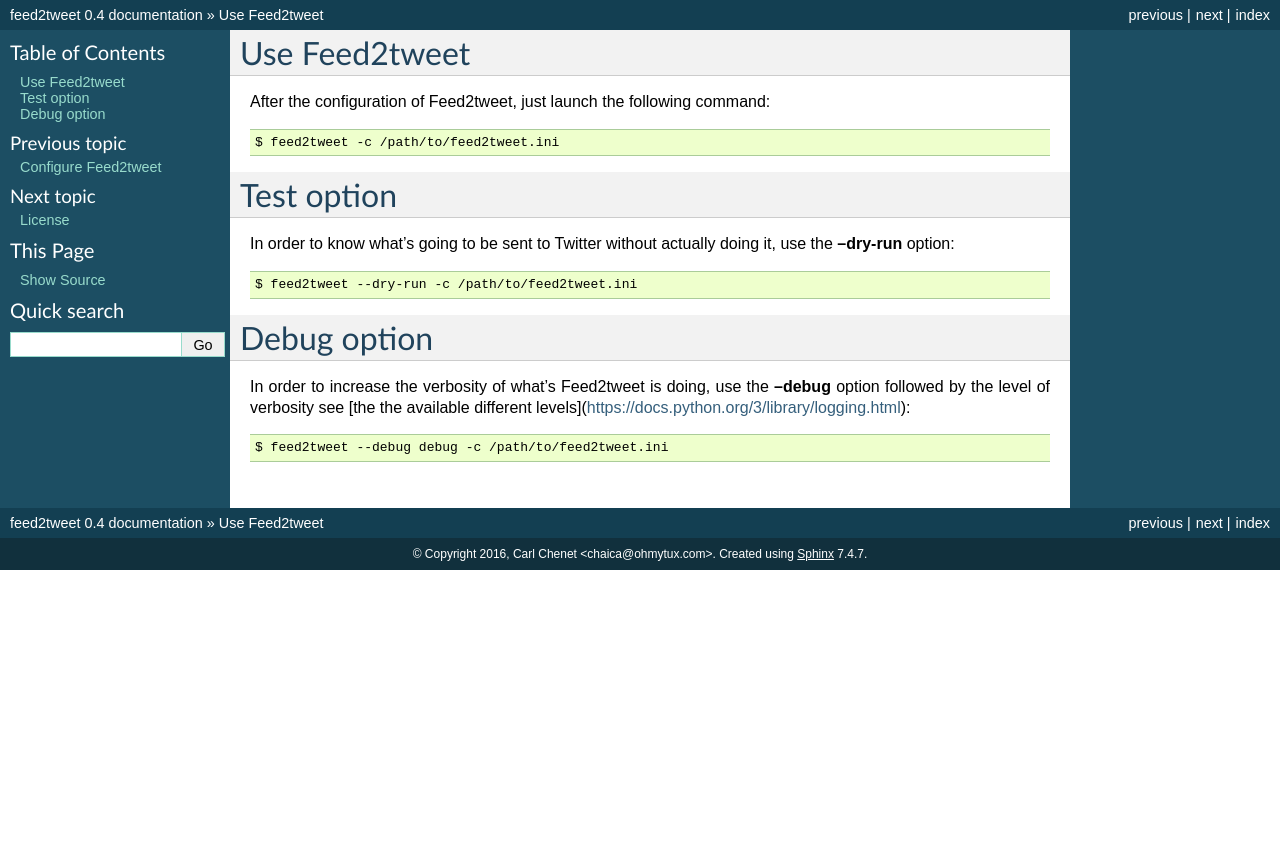
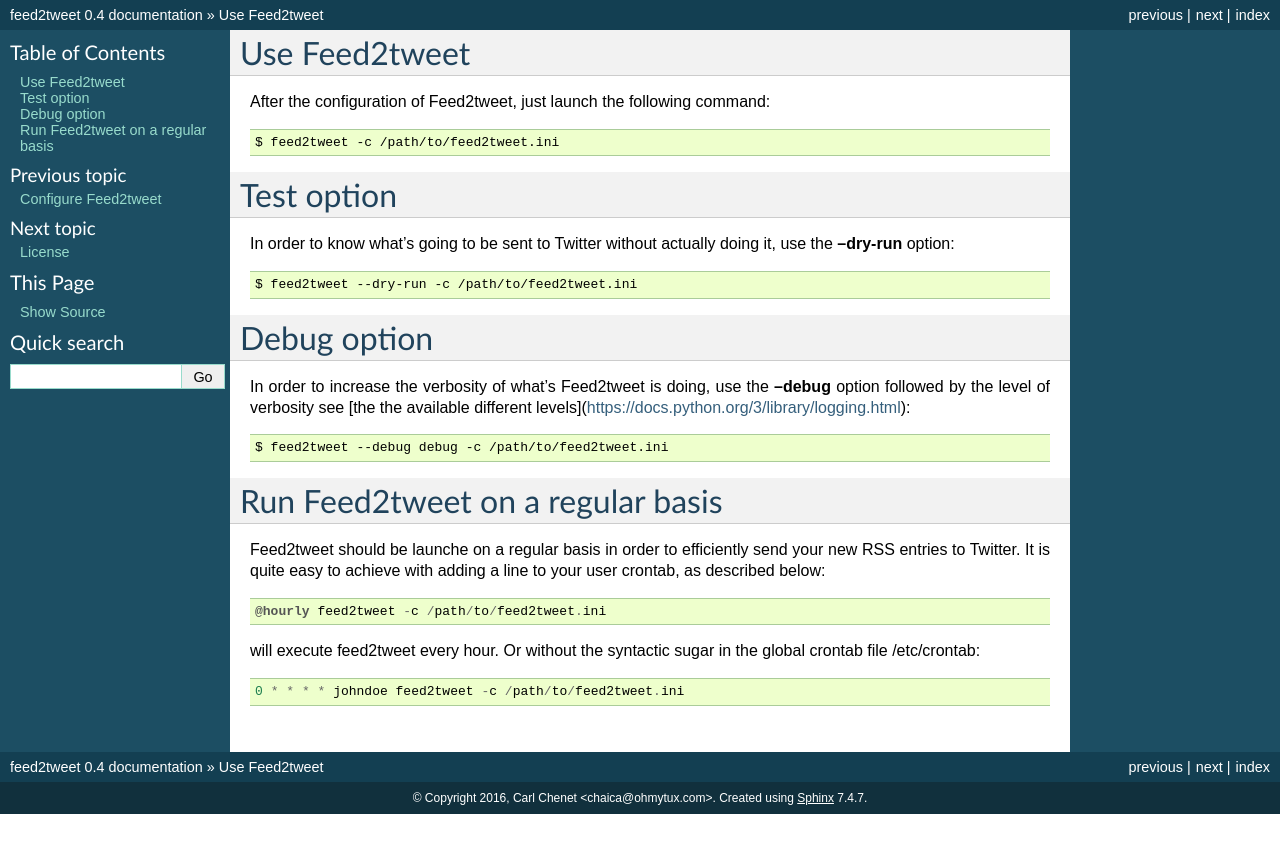
Before and after one commit to anarcat/feed2tweet, a Sphinx documentation site: the page built from docs/source/use.rst, in a window 1280 px wide. Shown: the top 853 px of the page. Built offline with Sphinx 7.4.7, drawn with Linux system fonts in a browser that asks for light colours.

Commit message:
docs to run feed2tweet with cron. fixes #1

```diff
--- a/docs/source/use.rst
+++ b/docs/source/use.rst
@@ -15,3 +15,13 @@
 In order to increase the verbosity of what's Feed2tweet is doing, use the **--debug** option followed by the level of verbosity see [the the available different levels](https://docs.python.org/3/library/logging.html)::
 
     $ feed2tweet --debug debug -c /path/to/feed2tweet.ini
+
+Run Feed2tweet on a regular basis
+=================================
+Feed2tweet should be launche on a regular basis in order to efficiently send your new RSS entries to Twitter. It is quite easy to achieve with adding a line to your user crontab, as described below::
+
+    @hourly feed2tweet -c /path/to/feed2tweet.ini
+
+will execute feed2tweet every hour. Or without the syntactic sugar in the global crontab file /etc/crontab::
+
+    0 * * * * johndoe feed2tweet -c /path/to/feed2tweet.ini
```
